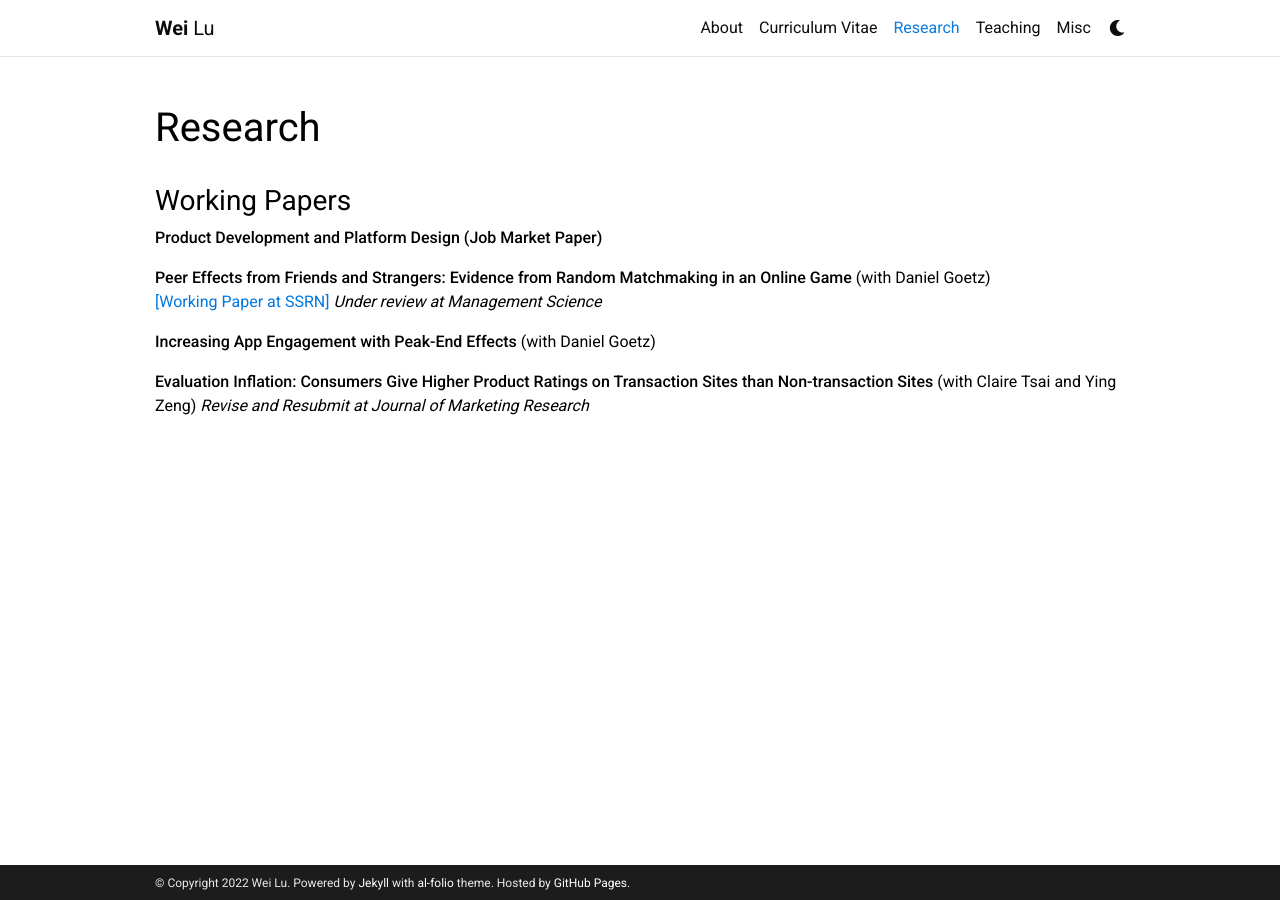
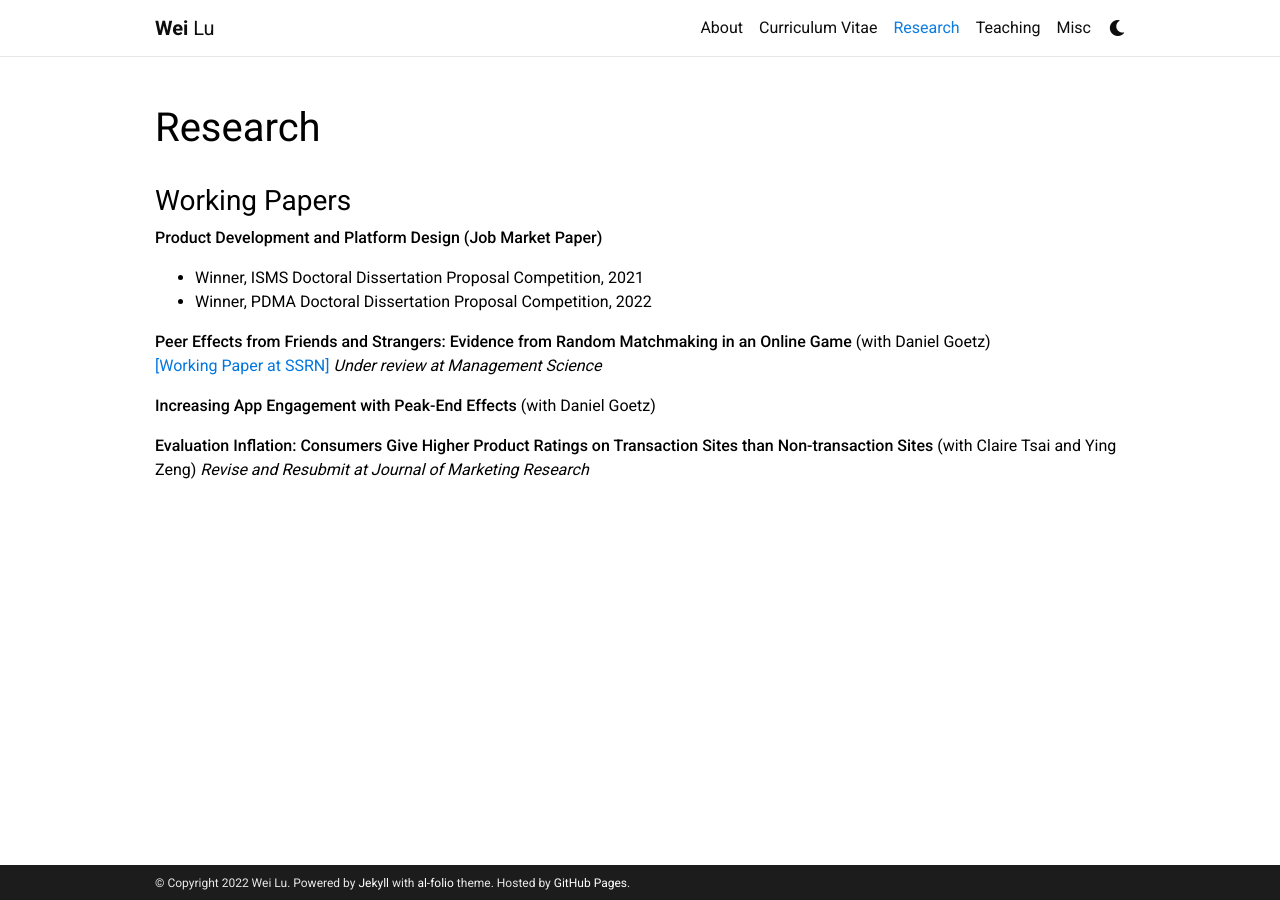
Before and after one commit to weilu-mkt/weilu-mkt.github.io, a Jekyll site: the page built from _pages/research.md, in a window 1280 px wide. Built offline with Jekyll 4.4.1, drawn with Linux system fonts in a browser that asks for light colours; comment, search, counter and statistics services are not loaded; a style sheet for code colours, icons or effects is not loaded.

Commit message:
Update research.md

```diff
--- a/_pages/research.md
+++ b/_pages/research.md
@@ -12,6 +12,9 @@ nav_order: 2
 
 **Product Development and Platform Design (Job Market Paper)**
 
+- Winner, ISMS Doctoral Dissertation Proposal Competition, 2021
+- Winner, PDMA Doctoral Dissertation Proposal Competition, 2022
+
 **Peer Effects from Friends and Strangers: Evidence from Random Matchmaking in an Online Game** (with Daniel Goetz)
 [[Working Paper at SSRN]](https://papers.ssrn.com/sol3/papers.cfm?abstract_id=4116806) _Under review at Management Science_
 
```
